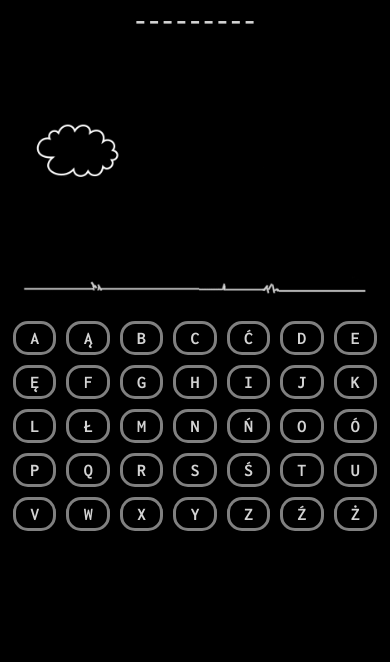
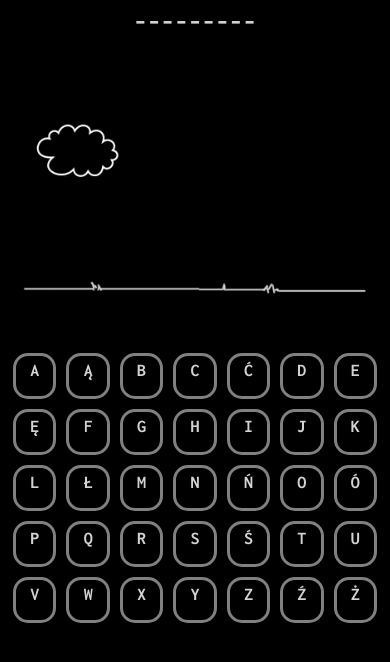
Before and after one commit to levy52/Hangman-Wisielec, a plain HTML site: page index.html in a window 390 px wide. Drawn offline with Linux system fonts and the light colour scheme.

Commit message:
removing min height from media query

```diff
--- a/style.css
+++ b/style.css
@@ -107,7 +107,6 @@ body {
         margin: 0 auto;
         text-align: center;
         float: none;
-        min-height: unset;
     }
     #hangman img,
     #alphabet,
@@ -115,7 +114,6 @@ body {
         width: 100%;
         font-size: 7vw;
         margin-bottom: 10px;
-        min-height: unset;
     }
     .letter {
         width: auto;
```
